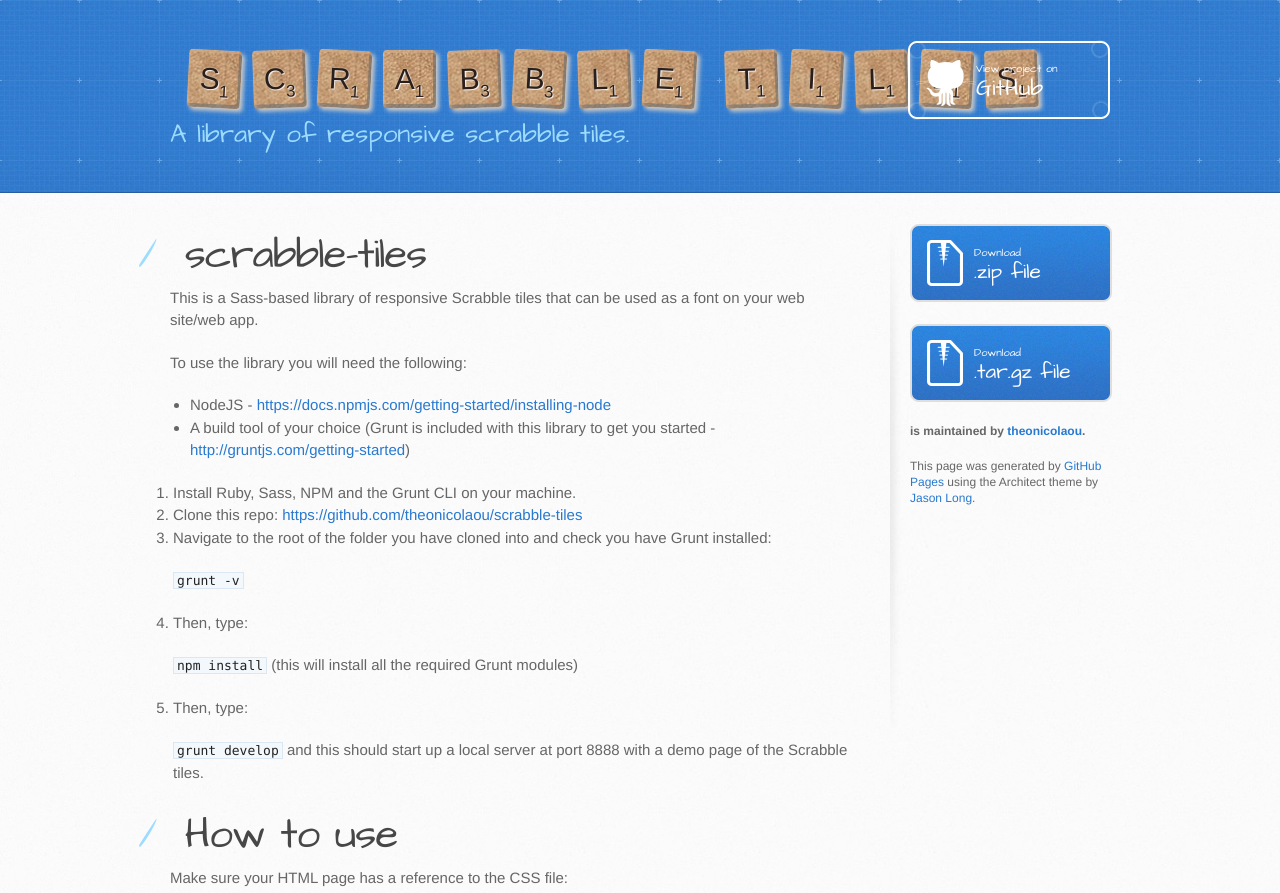
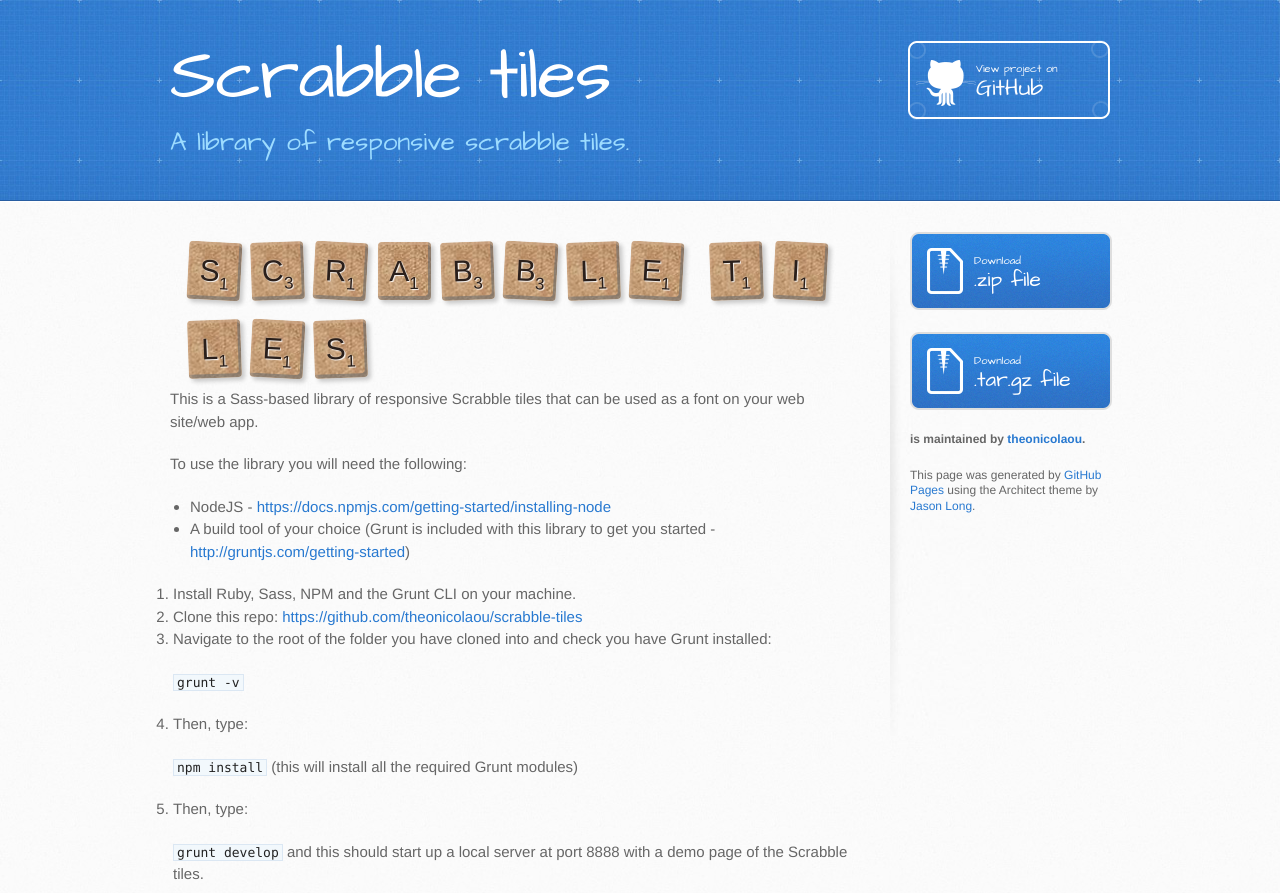
Before and after one commit to theonicolaou/scrabble-tiles, a website: page index.html in a window 1280 px wide. Shown: the top 893 px of the page. Drawn offline with Linux system fonts and the light colour scheme.

Commit message:
Re-jig scrabble webpage

```diff
--- a/index.html
+++ b/index.html
@@ -20,6 +20,17 @@
 <body>
 	<header>
 		<div class="inner">
+			<h1>Scrabble tiles</h1>
+			<h2>A library of responsive scrabble tiles.</h2>
+			<a href="https://github.com/theonicolaou/scrabble-tiles" class="button"><small>View project on</small> GitHub</a>
+		</div>
+	</header>
+
+	<div id="content-wrapper">
+		<div class="inner clearfix">
+			<section id="main-content">
+				<!-- <h1>
+					<a id="scrabble-tiles" class="anchor" href="#scrabble-tiles" aria-hidden="true"><span aria-hidden="true" class="octicon octicon-link"></span></a>scrabble-tiles</h1> -->
 					<div class="scrabble-container">
 						<span class="scrabble-tile__letter scrabble-tile__rotate-nw">S<span class="scrabble-tile__number">1</span></span>
 						<span class="scrabble-tile__letter scrabble-tile__rotate-ne">C<span class="scrabble-tile__number">3</span></span>
@@ -35,16 +46,6 @@
 						<span class="scrabble-tile__letter scrabble-tile__rotate-nw">E<span class="scrabble-tile__number">1</span></span>
 						<span class="scrabble-tile__letter scrabble-tile__rotate-ne">S<span class="scrabble-tile__number">1</span></span>
 					</div>
-			<h2>A library of responsive scrabble tiles.</h2>
-			<a href="https://github.com/theonicolaou/scrabble-tiles" class="button"><small>View project on</small> GitHub</a>
-		</div>
-	</header>
-
-	<div id="content-wrapper">
-		<div class="inner clearfix">
-			<section id="main-content">
-				<h1>
-					<a id="scrabble-tiles" class="anchor" href="#scrabble-tiles" aria-hidden="true"><span aria-hidden="true" class="octicon octicon-link"></span></a>scrabble-tiles</h1>
 
 					<p>This is a Sass-based library of responsive Scrabble tiles that can be used as a font on your web site/web app.</p>
 
```
Lines whose indentation alone changed are shown as unchanged.
